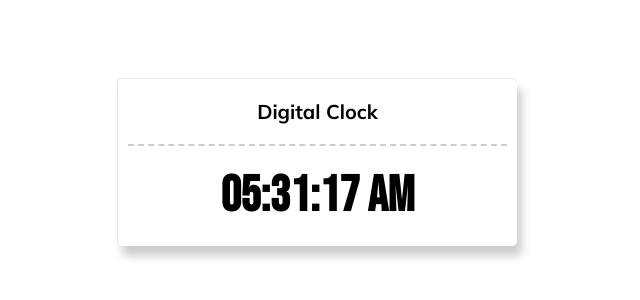
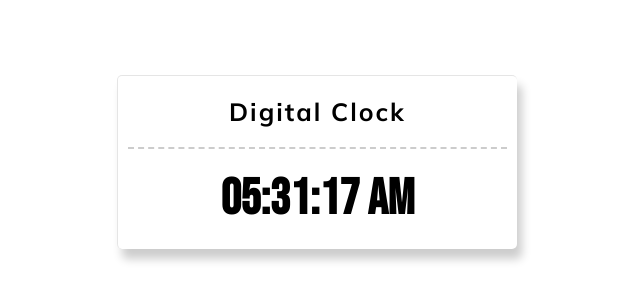
Before and after one commit to S-Alif/Simple-Javascript-Projects, a plain HTML site: page digital-clock/index.html in a window 1280 px wide. Shown: the part 238-538 px from the top of the page, without its empty margins (323-963 px from the left). Drawn offline with Linux system fonts and the light colour scheme.

Commit message:
simple-js-exercise

```diff
--- a/digital-clock/index.html
+++ b/digital-clock/index.html
@@ -15,27 +15,27 @@
         <h3 class="title">Digital Clock</h3>
 
         <div class="content">
-            <p id="time"></p>
+            <div id="time"></div>
         </div>
     </div>
 
 
     <script>
 
-        setInterval(function(){
-            // get the element
+        function time(){
+             // get the element
             var showTime = document.getElementById('time')
 
             // get the time
             var time = new Date()
 
             // format the time using toLocaleString()
-            var getTime = time.toLocaleString('en-us', {hour: '2-digit', minute: '2-digit', second: '2-digit', hour12: true})
+            var getTime = time.toLocaleString('en-us', { hour: '2-digit', minute: '2-digit', second: '2-digit', hour12: true })
 
             // pass the  value
             showTime.innerText = getTime
-
-        }, 1000)
+        }
+        setInterval(time, 1000)
 
     </script>
 </body>
--- a/digital-clock/style.css
+++ b/digital-clock/style.css
@@ -43,8 +43,9 @@ body{
     border-bottom: 2px solid rgba(0, 0, 0, 0.2);
     border-bottom-style: dashed;
     text-align: center;
-    font-size: 20px;
+    font-size: 25px;
     font-weight: 700;
+    letter-spacing: 2px;
 }
 
 /* content */
@@ -55,7 +56,7 @@ body{
     text-align: center;
 }
 
-.container .content p{
+.container .content #time{
     font-family: 'Bebas Neue';
     font-size: 50px;
     font-weight: 700;
```
